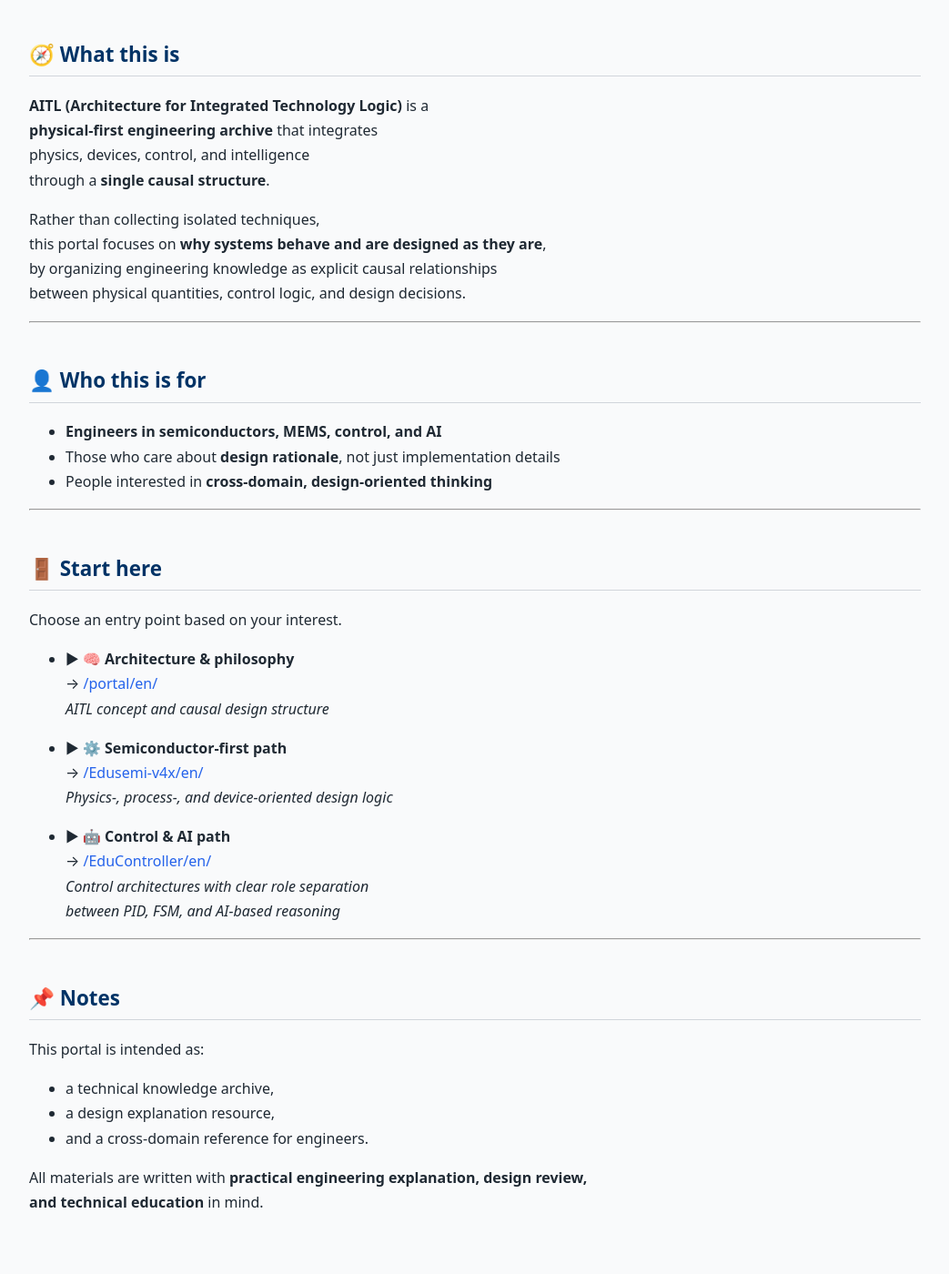
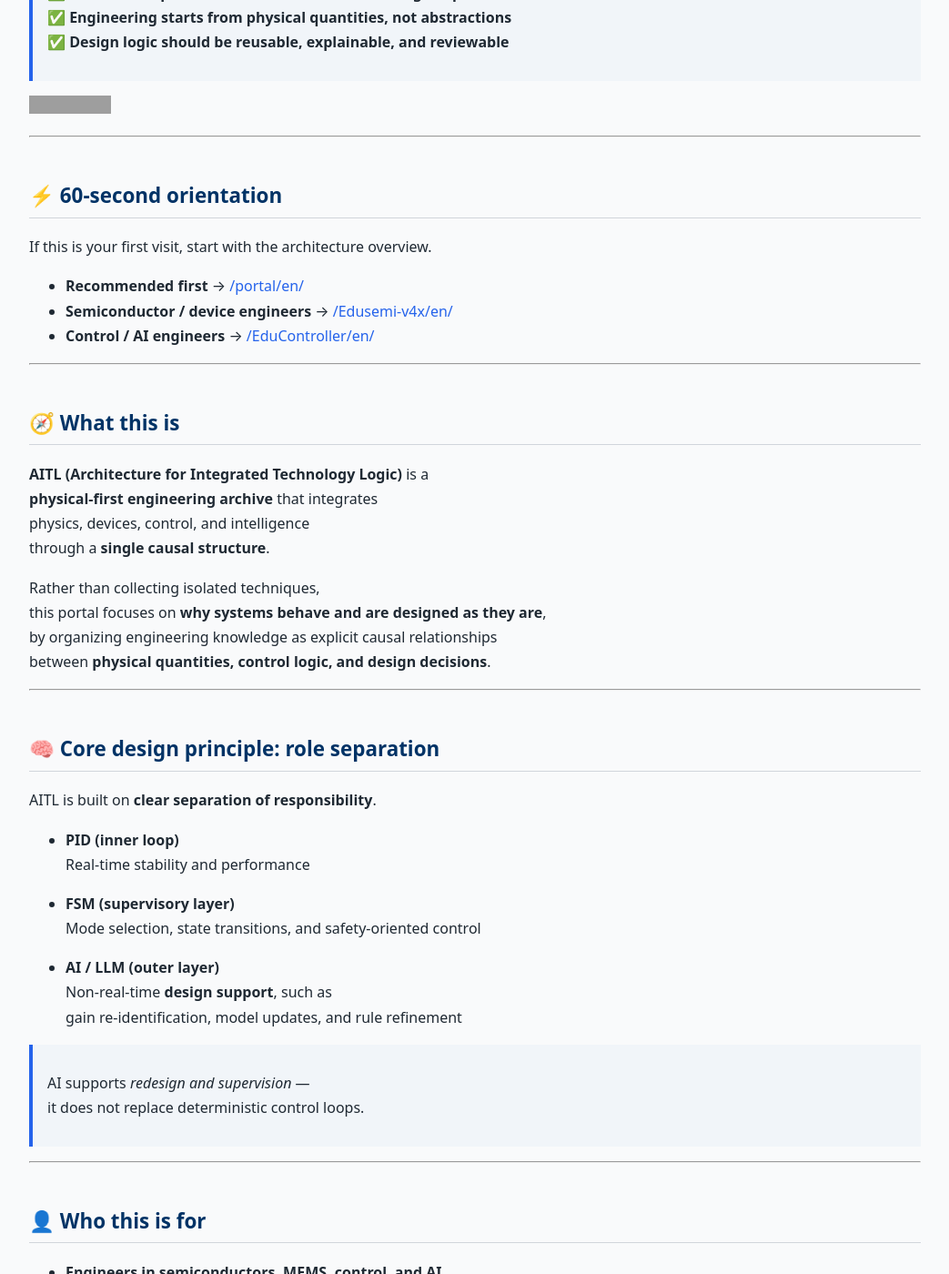
Before and after one commit to Samizo-AITL/Samizo-AITL.github.io, a Jekyll site: the page built from en/index.md, in a window 1280 px wide and 1400 px high, scrolled down 269 px. Shown: the whole window at 91% size, without its empty margins (118-1161 px from the left). Built offline with Jekyll 4.4.1, drawn with Linux system fonts in a browser that asks for light colours; before the commit the page ends 1636 px from its top, so only the background shows below that; some of the changed text lies outside the part shown; grey boxes are pictures that could not be loaded.

Commit message:
Update index.md

```diff
--- a/en/index.md
+++ b/en/index.md
@@ -5,11 +5,23 @@ description: Architecture for Integrated Technology Logic — a physical-first e
 ---
 
 # 🎓 Samizo-AITL Portal
-
 **A physical-first engineering archive
 that explains *why* systems can be designed the way they are.**
 
-[![Japanese Version](https://img.shields.io/badge/Japanese-Version-brightgreen?logo=github)](https://samizo-aitl.github.io/)
+> ✅ **AI is not a replacement for control — it is a design supervisor**
+> ✅ **Engineering starts from physical quantities, not abstractions**
+> ✅ **Design logic should be reusable, explainable, and reviewable**
+
+[![Japanese Version](https://img.shields.io/badge/Japanese-Version-brightgreen?logo=github)](/)
+
+---
+
+## ⚡ 60-second orientation
+If this is your first visit, start with the architecture overview.
+
+- **Recommended first** → [/portal/en/](/portal/en/)
+- **Semiconductor / device engineers** → [/Edusemi-v4x/en/](/Edusemi-v4x/en/)
+- **Control / AI engineers** → [/EduController/en/](/EduController/en/)
 
 ---
 
@@ -22,19 +34,40 @@ through a **single causal structure**.
 Rather than collecting isolated techniques,
 this portal focuses on **why systems behave and are designed as they are**,
 by organizing engineering knowledge as explicit causal relationships
-between physical quantities, control logic, and design decisions.
+between **physical quantities, control logic, and design decisions**.
+
+---
+
+## 🧠 Core design principle: role separation
+AITL is built on **clear separation of responsibility**.
+
+- **PID (inner loop)**
+  Real-time stability and performance
+
+- **FSM (supervisory layer)**
+  Mode selection, state transitions, and safety-oriented control
+
+- **AI / LLM (outer layer)**
+  Non-real-time **design support**, such as
+  gain re-identification, model updates, and rule refinement
+
+> AI supports *redesign and supervision* —
+> it does not replace deterministic control loops.
 
 ---
 
 ## 👤 Who this is for
 - **Engineers in semiconductors, MEMS, control, and AI**
-- Those who care about **design rationale**, not just implementation details
-- People interested in **cross-domain, design-oriented thinking**
+- Those who care about **design rationale and explainability**
+- People interested in **cross-domain, system-level thinking**
+
+> This is not an introductory tutorial site.
+> It is an archive for **explainable, reviewable engineering design**.
 
 ---
 
-## 🚪 Start here
-Choose an entry point based on your interest.
+## 🚪 Entry points
+Choose an entry point based on your focus.
 
 - ▶ 🧠 **Architecture & philosophy**
   → [/portal/en/](/portal/en/)
@@ -46,8 +79,15 @@ Choose an entry point based on your interest.
 
 - ▶ 🤖 **Control & AI path**
   → [/EduController/en/](/EduController/en/)
-  *Control architectures with clear role separation
+  *Control architectures with explicit role separation
   between PID, FSM, and AI-based reasoning*
+
+---
+
+## ✅ What you gain from this portal
+- **Explainable design**: clear links from physics to control performance
+- **Reusable logic**: architectures, not ad-hoc techniques
+- **Correct placement of AI** in engineering systems
 
 ---
 
@@ -57,5 +97,5 @@ This portal is intended as:
 - a design explanation resource,
 - and a cross-domain reference for engineers.
 
-All materials are written with **practical engineering explanation, design review,
-and technical education** in mind.
+All materials are written with **practical engineering explanation,
+design review, and technical education** in mind.
```
